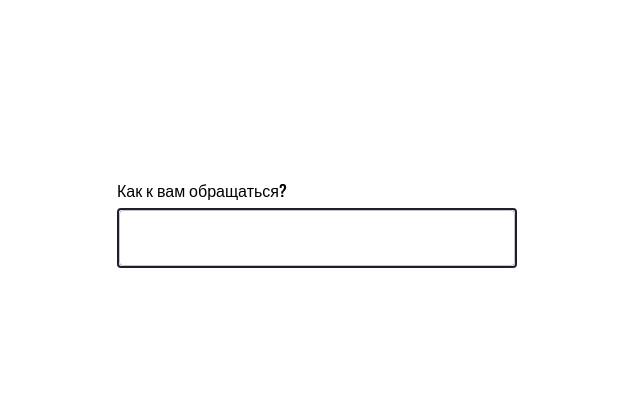
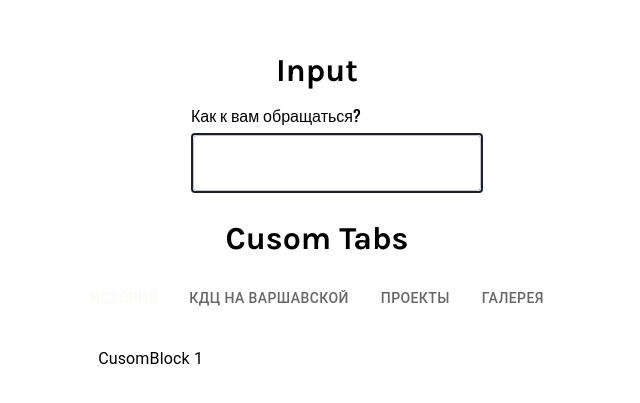
Before and after one commit to shumilina-polina/kdc, a Next.js app: page /components in a window 1280 px wide. Shown: the part 175-578 px from the top of the page, without its empty margins (323-963 px from the left). Built offline with nearby package versions, Linux system fonts and the light colour scheme; a web font is replaced by a local one.

Commit message:
created tabs switcher

```diff
--- a/Components/Contacts/contacts.module.scss
+++ b/Components/Contacts/contacts.module.scss
@@ -136,5 +136,5 @@
 }
 
 .mapContainer {
-  filter: drop-shadow(0px 0px 0px red) invert(90%) grayscale(90%);
+  filter: grayscale(100%);
 }
--- /dev/null
+++ b/UI/CustomTabs/CustomTabs.js
@@ -0,0 +1,75 @@
+import Tabs from "@mui/material/Tabs";
+import Tab from "@mui/material/Tab";
+import Box from "@mui/material/Box";
+import { useState } from "react";
+import { Typography } from "@mui/material";
+
+import s from "./tabs.module.scss";
+
+function TabPanel(props) {
+  const { children, value, index, ...other } = props;
+
+  return (
+    <div
+      role="tabpanel"
+      hidden={value !== index}
+      id={`simple-tabpanel-${index}`}
+      aria-labelledby={`simple-tab-${index}`}
+      {...other}
+    >
+      {value === index && (
+        <Box sx={{ p: 3 }}>
+          <Typography>{children}</Typography>
+        </Box>
+      )}
+    </div>
+  );
+}
+
+const a11yProps = (index) => {
+  return {
+    id: `simple-tab-${index}`,
+    "aria-controls": `simple-tabpanel-${index}`,
+  };
+};
+
+const CustomTabs = (props) => {
+  const { titles = [], components = [] } = props;
+
+  const [value, setValue] = useState(0);
+
+  const handleChange = (event, newValue) => {
+    setValue(newValue);
+  };
+
+  return (
+    <Box>
+      <Box className={s.nav}>
+        <Tabs
+          value={value}
+          onChange={handleChange}
+          indicatorColor="none"
+        >
+          {titles.map((title, index) => (
+            <Tab
+              label={title}
+              {...a11yProps(index)}
+              disableFocusRipple={false}
+              classes={{
+                root: s.root,
+                selected: s.selected,
+              }}
+            />
+          ))}
+        </Tabs>
+      </Box>
+      {components.map((component, index) => (
+        <TabPanel value={value} index={index}>
+          {component}
+        </TabPanel>
+      ))}
+    </Box>
+  );
+};
+
+export default CustomTabs;
--- /dev/null
+++ b/UI/CustomTabs/tabs.module.scss
@@ -0,0 +1,18 @@
+@import "/styles/styles.scss";
+
+.nav {
+    background-color: rgba($color-red, 0);
+}
+
+.root {
+    text-transform: capitalize;
+
+    border: 1px solid $color-black;
+}
+
+.selected {
+    display: flex;
+    transition: .4s;
+    background-color: rgba($color-red, 1);
+    color: $color-white !important;
+}
--- a/pages/components.js
+++ b/pages/components.js
@@ -1,17 +1,30 @@
 import CustomInput from "UI/CustomInput/CustomInput";
+import CustomTabs from "UI/CustomTabs/CustomTabs";
+
+import s from "styles/pages/Components.module.scss";
 
 const Components = () => {
   return (
-    <div
-      style={{
-        display: "flex",
-        justifyContent: "center",
-        alignItems: "center",
-        height: "100vh",
-      }}
-    >
-      <CustomInput label="Как к вам обращаться?" />
-    </div>
+    <>
+      <div className={s.main}>
+        <div>
+          <h2>Input</h2>
+          <CustomInput label="Как к вам обращаться?" />
+        </div>
+        <div>
+          <h2>Cusom Tabs</h2>
+          <CustomTabs
+            titles={["История", "КДЦ на Варшавской", "Проекты", "Галерея"]}
+            components={[
+              "CusomBlock 1",
+              "CusomBlock 2",
+              "CusomBlock 3",
+              "CusomBlock 4",
+            ]}
+          />
+        </div>
+      </div>
+    </>
   );
 };
 
--- /dev/null
+++ b/styles/pages/Components.module.scss
@@ -0,0 +1,17 @@
+@import "/styles/styles.scss";
+
+.main {
+  min-height: 100vh;
+  display: flex;
+  flex-direction: column;
+  justify-content: center;
+  align-items: center;
+  gap: 30px;
+  font-family: $font-gravity;
+
+  & h2 {
+    margin-bottom: 20px;
+    text-align: center;
+    font-size: 2em;
+  }
+}
```
